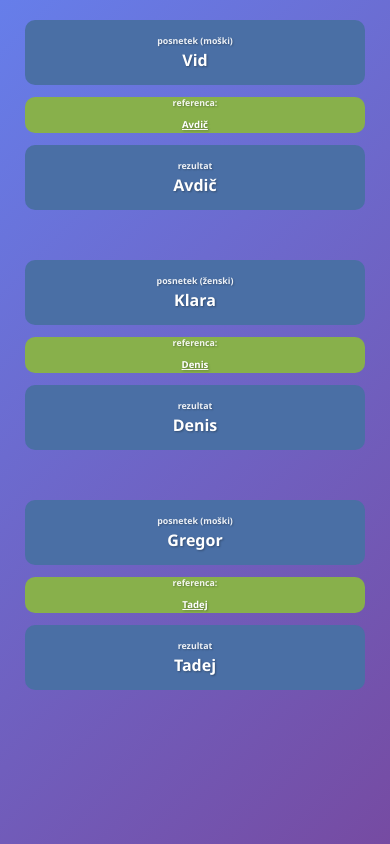
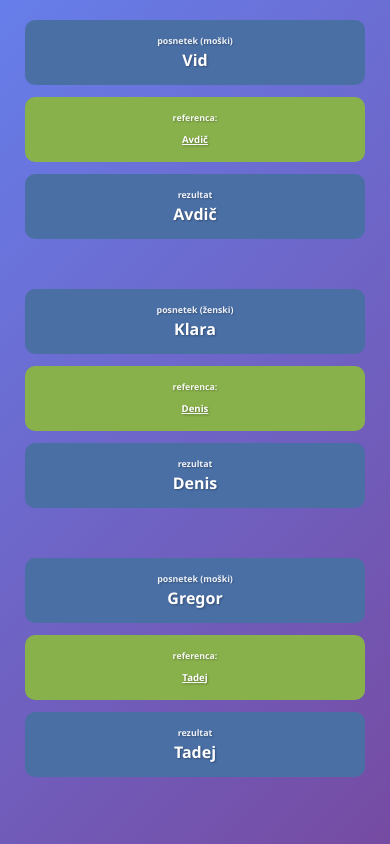
Before and after one commit to vidklopcic/vc_demo, a plain HTML site: page index.html in a window 390 px wide. Drawn offline with Linux system fonts and the light colour scheme.

Commit message:
Force all boxes to same height on mobile with !important

```diff
--- a/index.html
+++ b/index.html
@@ -242,7 +242,7 @@
             .flow-box {
                 width: 100%;
                 height: 70px;
-                flex: none;
+                flex: none !important;
                 border-radius: 10px;
             }
 
@@ -266,10 +266,6 @@
 
             .label {
                 font-size: 0.6em;
-            }
-
-            .reference-box {
-                flex: 1;
             }
 
             .audio-controls {
```
